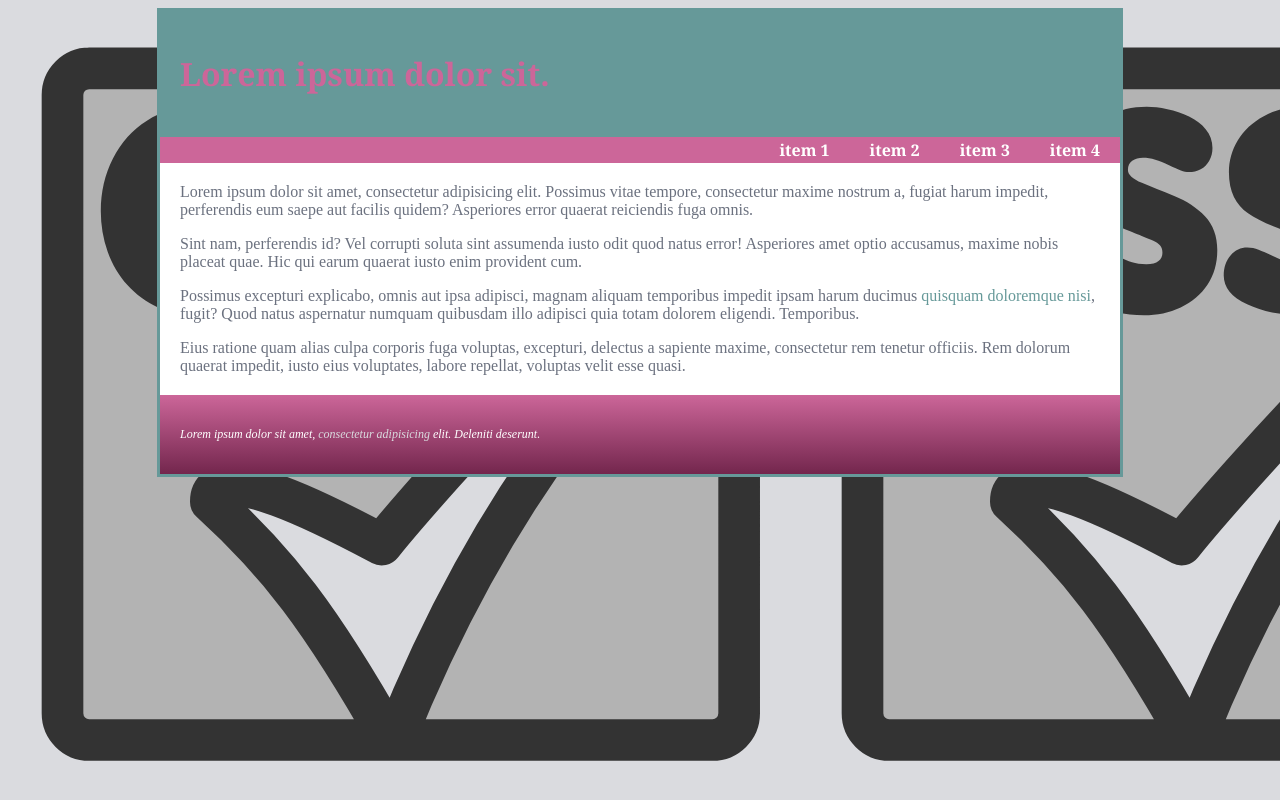
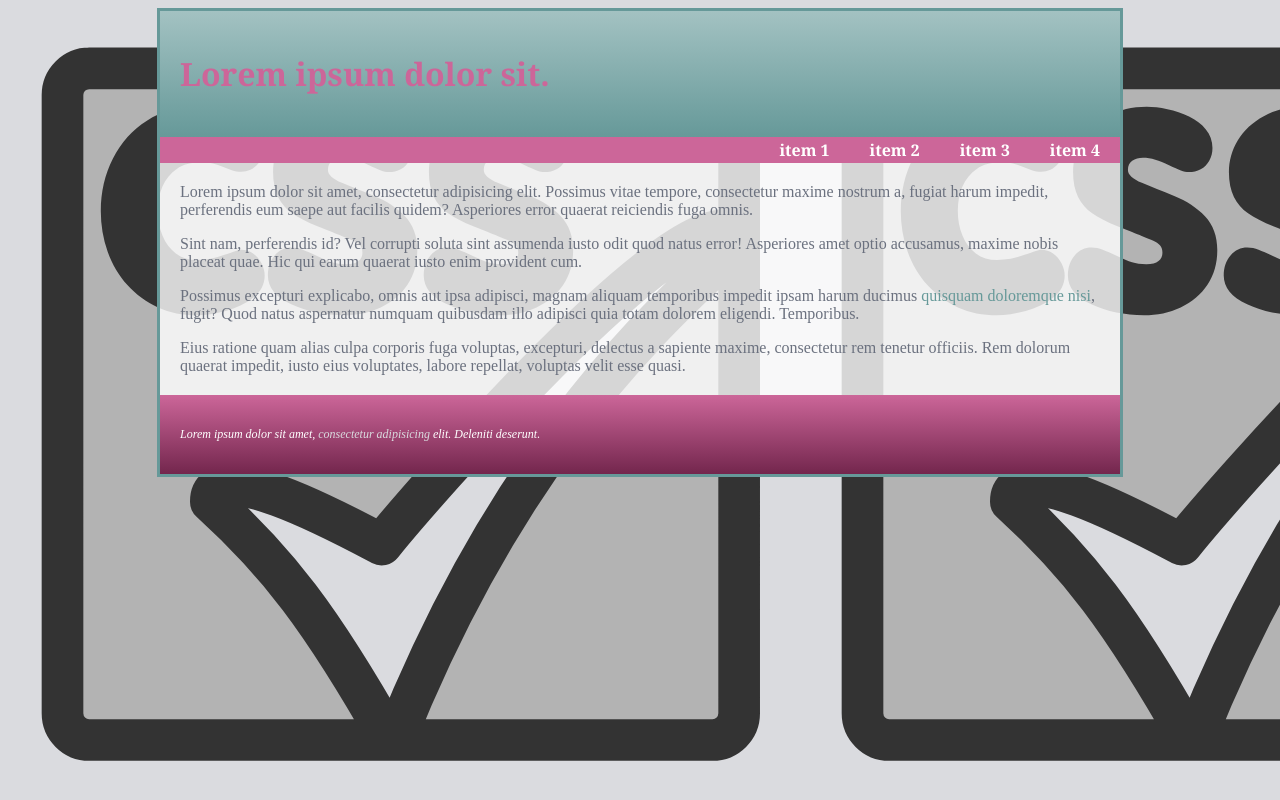
Before and after one commit to Matthieust/fichiers_d_exercice_sass_essentiel, a plain HTML site: page Chapitre_03/03_04/index.html in a window 1280 px wide. Drawn offline with Linux system fonts and the light colour scheme.

Commit message:
End chapter 03_04

```diff
--- a/Chapitre_03/03_04/styles.scss
+++ b/Chapitre_03/03_04/styles.scss
@@ -25,11 +25,11 @@ body{
 .wrapper{
     width: 960px;
     margin: 0 auto;
-    background-color: $white;
+    background-color: transparentize($white, 0.2);
     border: solid 3px $green;
 }
 header{
-    background-color: $green;
+    background: linear-gradient(lighten($green, 20%),$green);
     padding: 20px;
     h1{
         font-family: $font-family-Title;
```
Also changed, not shown: Chapitre_03/03_04/styles.css, 1 other file.
